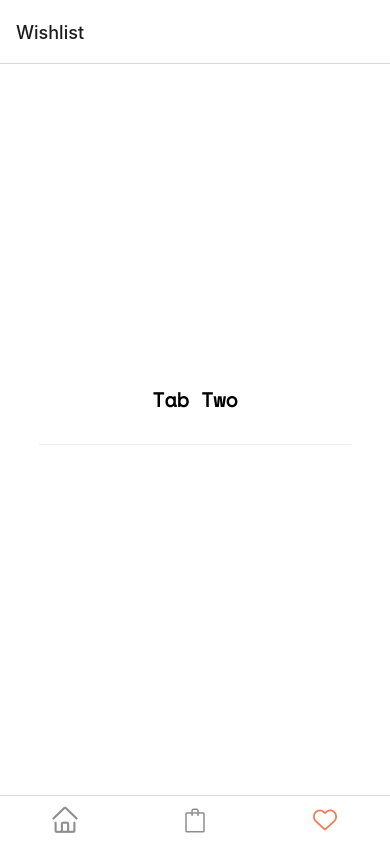
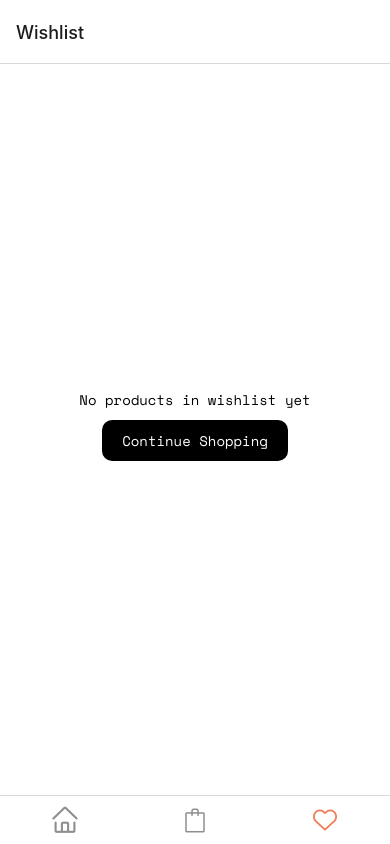
Before and after one commit to Nouran96/ECommerce_React_Native, a React Native app: screen /Wishlist in a window 390 px wide. Built offline with nearby package versions, Linux system fonts and the light colour scheme; what expo-linking would draw is missing.

Commit message:
Finish wishlist

```diff
--- a/navigation/index.tsx
+++ b/navigation/index.tsx
@@ -3,7 +3,7 @@
  * https://reactnavigation.org/docs/getting-started
  *
  */
-import { FontAwesome, AntDesign, SimpleLineIcons } from "@expo/vector-icons";
+import { AntDesign, SimpleLineIcons } from "@expo/vector-icons";
 import { createBottomTabNavigator } from "@react-navigation/bottom-tabs";
 import {
   NavigationContainer,
--- a/screens/ProductDetailsScreen.tsx
+++ b/screens/ProductDetailsScreen.tsx
@@ -1,11 +1,5 @@
-import {
-  ScrollView,
-  StyleSheet,
-  TouchableOpacity,
-  Image,
-  Button,
-  TouchableHighlight,
-} from "react-native";
+import { ScrollView, StyleSheet, TouchableOpacity, Image } from "react-native";
+import { AntDesign } from "@expo/vector-icons";
 
 import { Text, View } from "../components/Themed";
 import { RootStackScreenProps, useAppDispatch, useAppSelector } from "../types";
@@ -16,16 +10,18 @@ import Colors from "../constants/Colors";
 import MainButton from "../components/MainButton";
 import { addProductToCart } from "../store/cart/cartSlice";
 import ColorView from "../components/ColorView";
+import { toggleProductFromWishlist } from "../store/wishlist/wishlistSlice";
 
 export default function ProductDetailsScreen({
   navigation,
   route,
 }: RootStackScreenProps<"ProductDetails">) {
-  const { code } = route.params;
+  const { code, product: incomingProduct } = route.params;
   const colorScheme = useColorScheme();
 
   const {
     shared: { subCats, mainCat },
+    wishlist: { products },
   } = useAppSelector((state) => state);
 
   const dispatch = useAppDispatch();
@@ -36,6 +32,7 @@ export default function ProductDetailsScreen({
   const loadData = () => JSON.parse(JSON.stringify(mainCategories));
 
   useEffect(() => {
+    if (mainCat) {
       const data = loadData();
 
       const categories = data.find((d: any) => d.CategoryValue === mainCat);
@@ -55,7 +52,14 @@ export default function ProductDetailsScreen({
 
         setProduct(productDetails);
       }
+    }
   }, [mainCat]);
+
+  useEffect(() => {
+    if (incomingProduct) {
+      setProduct(incomingProduct);
+    }
+  }, [incomingProduct]);
 
   const addProduct = () => {
     const fullProduct = {
@@ -74,8 +78,17 @@ export default function ProductDetailsScreen({
       <View style={styles.container}>
         {product && (
           <View style={styles.product}>
-            <View style={styles.productContent}>
+            <View style={styles.titleContainer}>
               <Text style={styles.title}>{product.name}</Text>
+              <TouchableOpacity
+                onPress={() => dispatch(toggleProductFromWishlist(product))}
+              >
+                <AntDesign
+                  name={products[product.code] ? "heart" : "hearto"}
+                  size={30}
+                  color={Colors[colorScheme].tint}
+                />
+              </TouchableOpacity>
             </View>
 
             {product.images && product.images.length > 0 && (
@@ -189,15 +202,18 @@ const styles = StyleSheet.create({
     borderRadius: 30,
     resizeMode: "cover",
   },
-  productContent: {
-    display: "flex",
+  titleContainer: {
+    // display: "flex",
+    flexDirection: "row",
+    justifyContent: "space-between",
+    alignItems: "flex-start",
     flexGrow: 1,
     flex: 1,
     marginHorizontal: 15,
   },
   title: {
     marginBottom: 15,
-    textAlign: "center",
+    // textAlign: "center",
     fontSize: 20,
   },
   currency: {
--- a/screens/WishlistScreen.tsx
+++ b/screens/WishlistScreen.tsx
@@ -1,33 +1,167 @@
-import { StyleSheet } from "react-native";
+import { ScrollView, StyleSheet, TouchableOpacity, Image } from "react-native";
+import { AntDesign } from "@expo/vector-icons";
 
 import { Text, View } from "../components/Themed";
+import {
+  RootStackScreenProps,
+  RootTabScreenProps,
+  useAppDispatch,
+  useAppSelector,
+} from "../types";
+import useColorScheme from "../hooks/useColorScheme";
+import Colors from "../constants/Colors";
+import ColorView from "../components/ColorView";
+import MainButton from "../components/MainButton";
+import {
+  addProductToCart,
+  decrementQuantity,
+  removeProductFromCart,
+} from "../store/cart/cartSlice";
+import { toggleProductFromWishlist } from "../store/wishlist/wishlistSlice";
 
-export default function WishlistScreen() {
+export default function WishlistScreen({
+  navigation,
+}: RootTabScreenProps<"Wishlist">) {
+  const colorScheme = useColorScheme();
+
+  const {
+    wishlist: { products },
+  } = useAppSelector((state) => state);
+
+  const dispatch = useAppDispatch();
+
   return (
-    <View style={styles.container}>
-      <Text style={styles.title}>Tab Two</Text>
-      <View
-        style={styles.separator}
-        lightColor="#eee"
-        darkColor="rgba(255,255,255,0.1)"
-      />
-    </View>
+    <ScrollView contentContainerStyle={{ flexGrow: 1 }}>
+      <View style={styles.container}>
+        {Object.keys(products ?? {}).length > 0 ? (
+          <View>
+            <View style={styles.products}>
+              {Object.values(products ?? {}).map((pro, index) => (
+                <TouchableOpacity
+                  onPress={() =>
+                    navigation.navigate("ProductDetails", { product: pro })
+                  }
+                  key={index}
+                  style={styles.product}
+                >
+                  {pro.images && pro.images.length > 0 && (
+                    <View>
+                      <Image
+                        style={styles.productImage}
+                        source={{ uri: pro.images[0].url }}
+                      />
+                    </View>
+                  )}
+
+                  <View style={styles.productContent}>
+                    <Text style={styles.title}>{pro.name}</Text>
+                    <View
+                      style={{
+                        flexDirection: "row",
+                        justifyContent: "space-between",
+                      }}
+                    >
+                      <View style={styles.priceContainer}>
+                        <Text
+                          style={{
+                            ...styles.currency,
+                            color: Colors[colorScheme].tint,
+                          }}
+                        >
+                          $
+                        </Text>
+                        <Text style={styles.price}>{pro.price.value}</Text>
+                      </View>
+
+                      <TouchableOpacity
+                        onPress={() => dispatch(toggleProductFromWishlist(pro))}
+                      >
+                        <AntDesign
+                          name={products[pro.code] ? "heart" : "hearto"}
+                          size={30}
+                          color={Colors[colorScheme].tint}
+                        />
+                      </TouchableOpacity>
+                    </View>
+                  </View>
+                </TouchableOpacity>
+              ))}
+            </View>
+
+            <MainButton
+              title="Continue Shopping"
+              otherStyles={{ marginVertical: 10 }}
+              onPress={() => navigation.navigate("Home")}
+            />
+          </View>
+        ) : (
+          <View
+            style={{
+              flex: 1,
+              padding: 10,
+              justifyContent: "center",
+              alignItems: "center",
+            }}
+          >
+            <Text>No products in wishlist yet</Text>
+            <MainButton
+              title="Continue Shopping"
+              otherStyles={{ marginVertical: 10 }}
+              onPress={() => navigation.navigate("Home")}
+            />
+          </View>
+        )}
+      </View>
+    </ScrollView>
   );
 }
 
 const styles = StyleSheet.create({
   container: {
     flex: 1,
+  },
+  products: {
+    flex: 1,
+    flexDirection: "row",
+    flexWrap: "wrap",
+  },
+  product: {
+    width: "50%",
+    alignItems: "center",
+    marginTop: 15,
+    marginBottom: 30,
+  },
+  productImage: {
+    width: 150,
+    height: 150,
+    borderRadius: 30,
+  },
+  productContent: {
+    flexGrow: 1,
+    flex: 1,
+    marginHorizontal: 15,
+  },
+  title: {
+    marginVertical: 10,
+    textAlign: "center",
+  },
+  row: {
+    flexDirection: "row",
+    justifyContent: "flex-start",
+    marginVertical: 5,
+  },
+  currency: {
+    fontSize: 25,
+    fontWeight: "bold",
+    marginEnd: 7,
+  },
+  priceContainer: {
+    flexDirection: "row",
     alignItems: "center",
     justifyContent: "center",
   },
-  title: {
-    fontSize: 20,
+  price: {
     fontWeight: "bold",
-  },
-  separator: {
-    marginVertical: 30,
-    height: 1,
-    width: "80%",
+    fontSize: 17,
   },
 });
--- a/store/reducers.tsx
+++ b/store/reducers.tsx
@@ -1,9 +1,11 @@
 import sharedReducer from "./shared/sharedSlice";
 import cartReducer from "./cart/cartSlice";
+import wishlistReducer from "./wishlist/wishlistSlice";
 
 const rootReducers = {
   shared: sharedReducer,
   cart: cartReducer,
+  wishlist: wishlistReducer,
 };
 
 export default rootReducers;
--- /dev/null
+++ b/store/wishlist/wishlistSlice.tsx
@@ -0,0 +1,40 @@
+import { createSlice, PayloadAction } from "@reduxjs/toolkit";
+
+type productsType = {
+  [key: string]: {
+    quantity: number;
+    code: string;
+    images?: Array<{ url: string }>;
+    name: string;
+    price: { value: number };
+    selectedSize: string;
+    selectedColor: string;
+  };
+};
+
+interface WishlistState {
+  products: productsType;
+}
+
+const initialState: WishlistState = {
+  products: {},
+};
+
+export const wishlistSlice = createSlice({
+  name: "wishlist",
+  initialState,
+  reducers: {
+    toggleProductFromWishlist: (state, action: PayloadAction<any>) => {
+      if (state.products[action.payload.code]) {
+        delete state.products[action.payload.code];
+      } else {
+        state.products[action.payload.code] = { ...action.payload };
+      }
+    },
+  },
+});
+
+// Action creators are generated for each case reducer function
+export const { toggleProductFromWishlist } = wishlistSlice.actions;
+
+export default wishlistSlice.reducer;
--- a/types.tsx
+++ b/types.tsx
@@ -28,7 +28,7 @@ export type RootStackParamList = {
   NotFound: undefined;
   Categories: undefined;
   Products: undefined;
-  ProductDetails: { code: string };
+  ProductDetails: { code?: string; product?: any };
 };
 
 export type RootStackScreenProps<Screen extends keyof RootStackParamList> =
```
Lines whose indentation alone changed are shown as unchanged.
